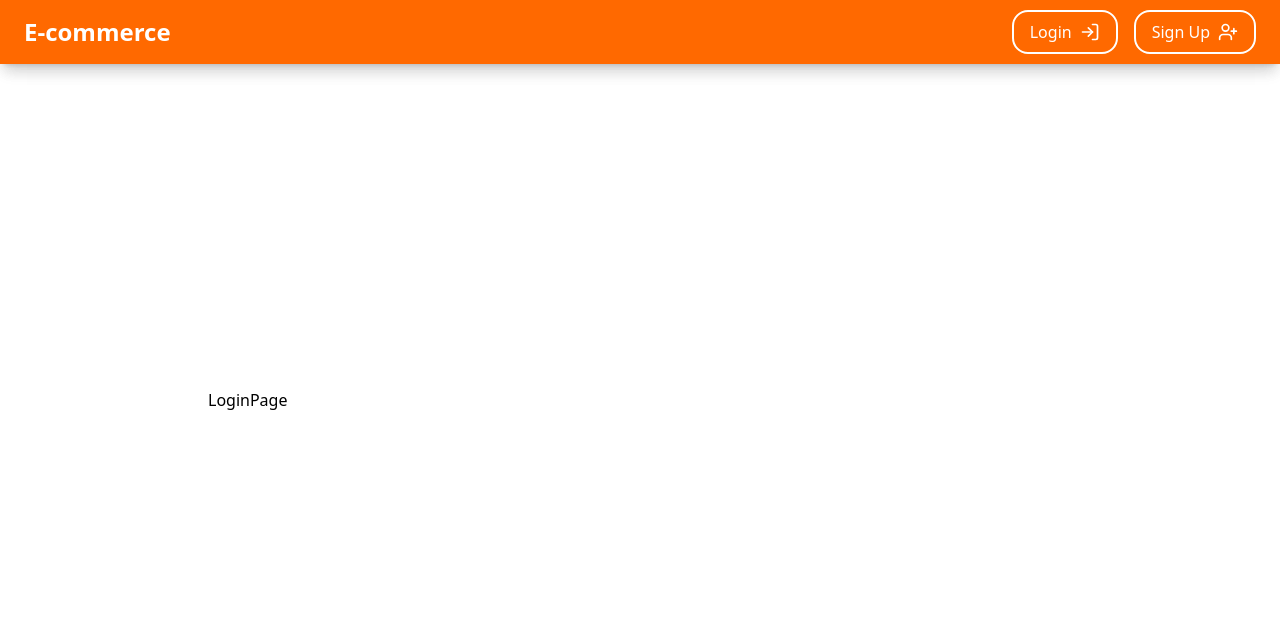
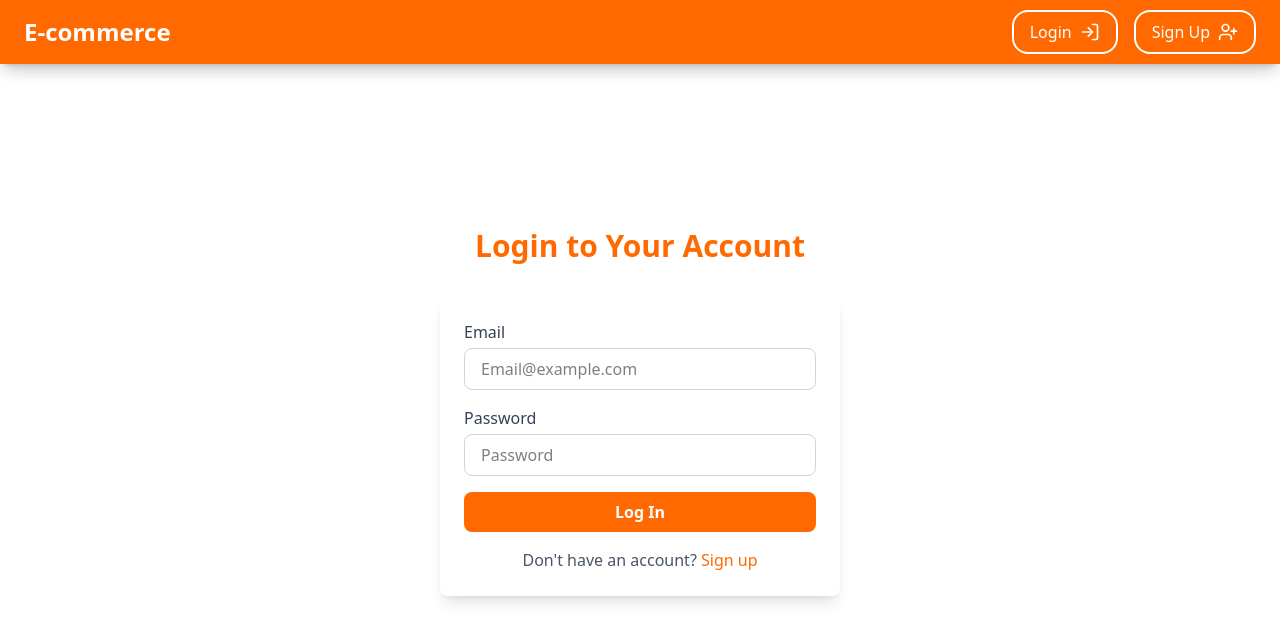
Before and after one commit to seifmagdy2000/E-commerce, a React (Vite) app in the folder client/: page /login in a window 1280 px wide. Shown: the top 642 px of the page. Built offline with nearby package versions, Linux system fonts and the light colour scheme; no server answers.

Commit message:
added login/sihnup functionalities

```diff
--- a/client/src/App.jsx
+++ b/client/src/App.jsx
@@ -1,18 +1,32 @@
-import { Route, Routes } from "react-router-dom";
+import { Route, Routes, Navigate } from "react-router-dom";
+import { useEffect } from "react";
 import HomePage from "./pages/HomePage.jsx";
 import LoginPage from "./pages/LoginPage.jsx";
 import SignupPage from "./pages/SignupPage.jsx";
+import { Toaster } from "react-hot-toast";
+import { useUserStore } from "./stores/useUserStore.js";
 
 function App() {
+  const { user, checkAuth, checkingAuth } = useUserStore();
+  useEffect(() => {
+    checkAuth();
+  }, []);
+
+
+  if (checkingAuth) {
+    return <div className="h-screen flex items-center justify-center">Loading...</div>;
+  }
+
   return (
     <div className="h-screen bg-white text-black flex items-center justify-center">
       <div className="w-full max-w-4xl mx-auto p-4">
         <Routes>
           <Route path="/" element={<HomePage />} />
-          <Route path="/signup" element={<SignupPage />} />
-          <Route path="/login" element={<LoginPage />} />
+          <Route path="/signup" element={user ? <Navigate to="/" /> : <SignupPage />} />
+          <Route path="/login" element={user ? <Navigate to="/" /> : <LoginPage />} />
         </Routes>
       </div>
+      <Toaster />
     </div>
   );
 }
--- /dev/null
+++ b/client/src/axios.js
@@ -0,0 +1,8 @@
+import axios from "axios";
+
+const axiosInstance = axios.create({
+  baseURL:
+    import.meta.mode === "development" ? "http://localhost:8080/api" : "/api",
+  withCredentials: true,
+});
+export default axiosInstance;
--- a/client/src/components/Navbar/index.jsx
+++ b/client/src/components/Navbar/index.jsx
@@ -7,11 +7,7 @@ const classes = {
   commonLink: "flex items-center space-x-2 border-2 border-white rounded-2xl px-4 py-2 transition hover:bg-white hover:text-orange-500",
   header: "fixed top-0 left-0 w-full bg-orange-500 h-16 flex items-center px-6 shadow-lg",
 }
-
-// Common button styling
-
 function Navbar() {
-  const user = true;
 
 
   return (
--- a/client/src/components/Navbar/mobile/MobileNavBar.jsx
+++ b/client/src/components/Navbar/mobile/MobileNavBar.jsx
@@ -24,7 +24,7 @@ const MobileNavbar = ({ links }) => {
       document.body.classList.remove("overflow-hidden");
     }
     return () => document.body.classList.remove("overflow-hidden");
-  }, [menuOpen]);
+  }, [menuOpen]);``
 
   return (
     <div className="md:hidden">
--- a/client/src/pages/LoginPage.jsx
+++ b/client/src/pages/LoginPage.jsx
@@ -1,9 +1,94 @@
-import React from 'react'
+import { motion } from "framer-motion";
+import { useState } from "react";
+import { Link } from "react-router-dom";
+import { useUserStore } from "../stores/useUserStore.js";
+
+const classes = {
+  container: "flex flex-col items-center justify-center py-12 sm:px-6 lg:px-8",
+  title: "mt-6 text-center text-3xl font-extrabold text-orange-500",
+  formContainer: "mt-8 w-full max-w-md min-w-[350px] sm:min-w-[400px] bg-white p-6 rounded-lg shadow-lg",
+  formGroup: "mb-4",
+  label: "block text-gray-700 font-medium mb-1",
+  input: "w-full px-4 py-2 border border-gray-300 rounded-lg focus:outline-none focus:ring-2 focus:ring-orange-500 focus:border-orange-500",
+  button: "w-full py-2 mt-4 bg-orange-500 text-white font-bold rounded-lg hover:bg-orange-600 transition flex items-center justify-center",
+  buttonDisabled: "bg-gray-400 cursor-not-allowed",
+  spinner: "w-5 h-5 border-2 border-white border-t-transparent rounded-full animate-spin",
+  link: "text-orange-500 hover:underline",
+};
 
 function LoginPage() {
+  const [email, setEmail] = useState('');
+  const [password, setPassword] = useState('');
+  const [loading, setLoading] = useState(false); //
+
+  const {login} = useUserStore();
+
+  const handleSubmit = async (e) => {
+    e.preventDefault();
+    setLoading(true);
+    login({email,password});
+    setLoading(false);
+  };
+
   return (
-    <div>LoginPage</div>
-  )
+    <div className={classes.container}>
+      {/* Title Animation */}
+      <motion.div initial={{ opacity: 0, y: -20 }} animate={{ opacity: 1, y: 0 }} transition={{ duration: 0.8, delay: 0.2 }}>
+        <h2 className={classes.title}>Login to Your Account</h2>
+      </motion.div>
+
+      {/* Form Animation */}
+      <motion.div initial={{ opacity: 0, y: 20 }} animate={{ opacity: 1, y: 0 }} transition={{ duration: 0.8, delay: 0.4 }}>
+        <div className={classes.formContainer}>
+          <form onSubmit={handleSubmit}>
+            {/* Email Field */}
+            <div className={classes.formGroup}>
+              <label htmlFor="email" className={classes.label}>Email</label>
+              <input
+                type="email"
+                placeholder="Email@example.com"
+                id="email"
+                className={classes.input}
+                value={email}
+                onChange={(e) => setEmail(e.target.value)}
+                required
+              />
+            </div>
+
+            {/* Password Field */}
+            <div className={classes.formGroup}>
+              <label htmlFor="password" className={classes.label}>Password</label>
+              <input
+                type="password"
+                placeholder="Password"
+                id="password"
+                className={classes.input}
+                value={password}
+                onChange={(e) => setPassword(e.target.value)}
+                required
+              />
+            </div>
+
+            {/* Submit Button with Loading Spinner */}
+            <motion.button
+              type="submit"
+              className={`${classes.button} ${loading ? classes.buttonDisabled : ""}`}
+              whileHover={!loading ? { scale: 1.05 } : {}}
+              whileTap={!loading ? { scale: 0.95 } : {}}
+              disabled={loading}
+            >
+              {loading ? <div className={classes.spinner}></div> : "Log In"}
+            </motion.button>
+          </form>
+
+          {/* Signup Link */}
+          <p className="mt-4 text-center text-gray-600">
+            Don't have an account? <Link to="/signup" className={classes.link}>Sign up</Link>
+          </p>
+        </div>
+      </motion.div>
+    </div>
+  );
 }
 
-export default LoginPage
+export default LoginPage;
--- a/client/src/pages/SignupPage.jsx
+++ b/client/src/pages/SignupPage.jsx
@@ -1,6 +1,7 @@
 import { useState } from "react";
 import { Link } from "react-router-dom";
 import { motion } from "framer-motion";
+import { useUserStore } from "../stores/useUserStore.js";
 
 const classes = {
   container: "flex flex-col items-center justify-center py-12 sm:px-6 lg:px-8",
@@ -9,7 +10,9 @@ const classes = {
   formGroup: "mb-4",
   label: "block text-gray-700 font-medium mb-1",
   input: "w-full px-4 py-2 border border-gray-300 rounded-lg focus:outline-none focus:ring-2 focus:ring-orange-500 focus:border-orange-500",
-  button: "w-full py-2 mt-4 bg-orange-500 text-white font-bold rounded-lg hover:bg-orange-600 transition",
+  button: "w-full py-2 mt-4 bg-orange-500 text-white font-bold rounded-lg hover:bg-orange-600 transition flex items-center justify-center",
+  buttonDisabled: "bg-gray-400 cursor-not-allowed",
+  spinner: "w-5 h-5 border-2 border-white border-t-transparent rounded-full animate-spin",
   link: "text-orange-500 hover:underline",
 };
 
@@ -21,9 +24,13 @@ function SignupPage() {
     confirmPassword: "",
   });
 
-  const handleSubmit = (e) => {
+  const signup = useUserStore((state) => state.signup);
+  const loading = useUserStore((state) => state.loading);
+
+  const handleSubmit = async (e) => {
     e.preventDefault();
     console.log(formState);
+    await signup(formState);
   };
 
   return (
@@ -40,7 +47,7 @@ function SignupPage() {
             {/* Name Field */}
             <div className={classes.formGroup}>
               <label htmlFor="name" className={classes.label}>Name</label>
-              <input type="text" placeholder="John Doe" required={true} id="name" className={classes.input} value={formState.name} onChange={(e) => setFormState({ ...formState, name: e.target.value })} />
+              <input type="text" placeholder="John Doe" required id="name" className={classes.input} value={formState.name} onChange={(e) => setFormState({ ...formState, name: e.target.value })} />
             </div>
 
             {/* Email Field */}
@@ -61,9 +68,15 @@ function SignupPage() {
               <input type="password" placeholder="Password" id="confirmPassword" className={classes.input} value={formState.confirmPassword} onChange={(e) => setFormState({ ...formState, confirmPassword: e.target.value })} />
             </div>
 
-            {/* Submit Button */}
-            <motion.button type="submit" className={classes.button} whileHover={{ scale: 1.05 }} whileTap={{ scale: 0.95 }}>
-              Sign Up
+            {/* Submit Button with Loading Spinner */}
+            <motion.button
+              type="submit"
+              className={`${classes.button} ${loading ? classes.buttonDisabled : ""}`}
+              whileHover={!loading ? { scale: 1.05 } : {}}
+              whileTap={!loading ? { scale: 0.95 } : {}}
+              disabled={loading}
+            >
+              {loading ? <div className={classes.spinner}></div> : "Sign Up"}
             </motion.button>
           </form>
 
--- /dev/null
+++ b/client/src/stores/useUserStore.js
@@ -0,0 +1,81 @@
+import { create } from "zustand";
+import { persist } from "zustand/middleware";
+import { toast } from "react-hot-toast";
+import axios from "../axios.js";
+
+export const useUserStore = create(
+  persist(
+    (set, get) => ({
+      user: null,
+      loading: false,
+      checkingAuth: false,
+
+      signup: async ({ name, email, password, confirmPassword }) => {
+        set({ loading: true });
+        if (password !== confirmPassword) {
+          toast.error("Passwords do not match.");
+          set({ loading: false });
+          return;
+        }
+        try {
+          const { data } = await axios.post("/auth/signup", {
+            name,
+            email,
+            password,
+          });
+          set({ user: data.user, loading: false, checkingAuth: false });
+          toast.success("Signup successful!");
+        } catch (error) {
+          handleError(set, error, "An error occurred during signup.");
+        }
+      },
+
+      login: async ({ email, password }) => {
+        set({ loading: true, checkingAuth: true });
+        try {
+          const { data } = await axios.post("/auth/login", { email, password });
+          set({ user: data.user, loading: false, checkingAuth: false });
+          toast.success("Login successful!");
+        } catch (error) {
+          handleError(set, error, "An error occurred during login.");
+          set({ user: null });
+        } finally {
+          set({ loading: false, checkingAuth: false });
+        }
+      },
+
+      logout: async () => {
+        try {
+          await axios.post("/auth/logout");
+          set({ user: null, checkingAuth: false });
+          toast.success("Logged out successfully!");
+        } catch (error) {
+          toast.error("Logout failed. Please try again.");
+        }
+      },
+
+      checkAuth: async () => {
+        console.log("Hydrated:", get().hydrated);
+
+        if (get().user) {
+          console.log("User already exists, skipping checkAuth.");
+          return;
+        }
+
+        set({ checkingAuth: true });
+        try {
+          const { data } = await axios.get("/auth/profile");
+          set({ user: data.user, checkingAuth: false });
+          console.log("User authenticated:", data.user);
+        } catch (error) {
+          set({ checkingAuth: false, user: null });
+          console.log("Authentication failed, user is null.");
+        }
+      },
+    }),
+    {
+      name: "user-auth-storage", // Persist user auth state
+      getStorage: () => localStorage, // Explicitly define storage
+    }
+  )
+);
--- a/client/vite.config.js
+++ b/client/vite.config.js
@@ -5,4 +5,11 @@ import tailwindcss from "@tailwindcss/vite";
 // https://vite.dev/config/
 export default defineConfig({
   plugins: [react(), tailwindcss()],
+  server: {
+    proxy: {
+      "/api": {
+        target: "http://localhost:8080",
+      },
+    },
+  },
 });
```
Also changed, not shown: client/src/components/Navbar/desktop/DesktopNavbar.jsx (+15 -13 lines), 1 other file (tests, documents, lock files or other folders).
